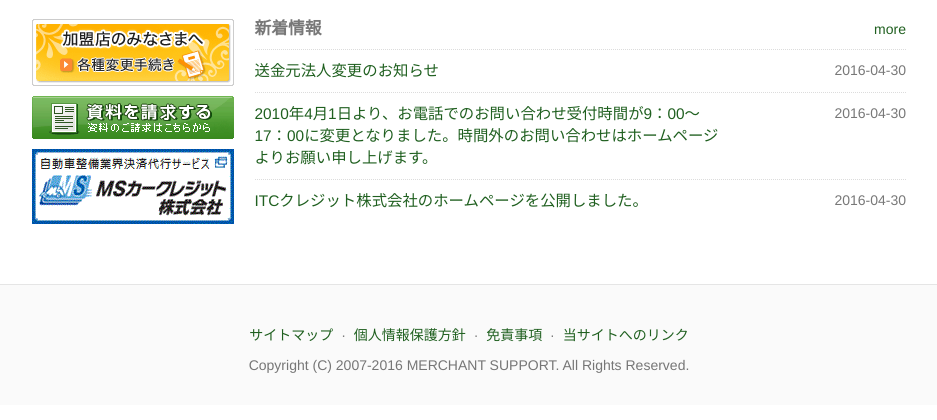
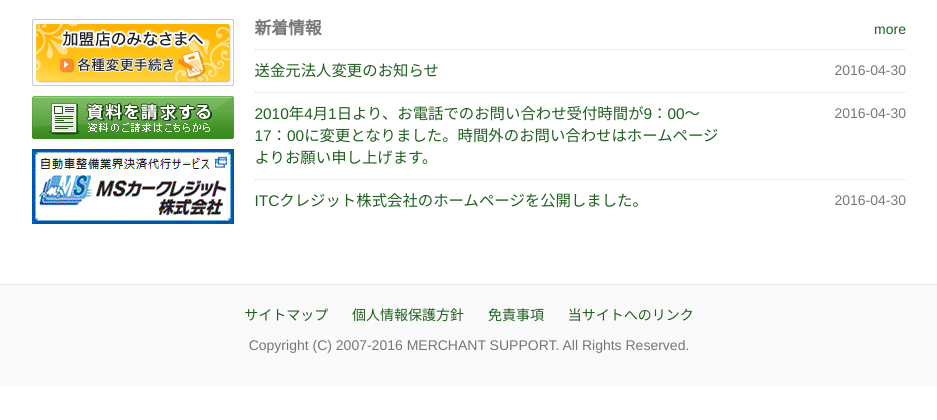
Before and after one commit to JinXiaohu/www.merchant-s.com, a PHP site: page /database/ in a window 1280 px wide. Shown: the part 908-1328 px from the top of the page, without its empty margins (171-1108 px from the left). After the commit the page ends 1261 px from the top, so only its background shows below. Run offline with PHP 8.4, Linux system fonts and the light colour scheme.

Commit message:
2016-5-18 19：34
修改了footer的样式

```diff
--- a/src/application/views/common/footer.php
+++ b/src/application/views/common/footer.php
@@ -1,36 +1,52 @@
 <style type="text/css">
-.footer-links {
-  padding-left: 0;
-  margin-top: 20px;
-}
 .footer {
   padding-top: 20px;
   padding-bottom: 20px;
   margin-top: 30px;
   color: #767676;
   background-color: #fafafa;
-  text-align: center;
   border-top: 1px solid #e5e5e5;
 }
-.footer-links li {
+.footer_container{
+  max-width: 550px;
+  padding-left: 8px;
+  padding-right: 8px;
+  margin-left: auto;
+  margin-right: auto;
+  text-align: center;
+}
+#copyright{
+  margin-top: 10px;
+}
+.flink{
   display: inline;
-  padding: 0 2px;
+  padding: 5px 10px;
+}
+@media (max-width: 500px){
+  .flink{
+    display: block;
+    float: left;
+    width: 50%;
+    padding-left: 8px;
+    padding-right: 8px;
+  }
 }
 </style>
 
 </div><!--end of container-->
 
-<div class="footer" role="contentinfo">
-  <ul class="footer-links text-muted">
-    <li><a href="<?php echo $base_path;?>sitemap">サイトマップ</a></li>
-    <li>·</li>
-    <li><a href="<?php echo $base_path;?>policy">個人情報保護方針</a></li>
-    <li>·</li>
-    <li><a href="<?php echo $base_path;?>disclaimer">免責事項</a></li>
-    <li>·</li>
-    <li><a href="<?php echo $base_path;?>link">当サイトへのリンク</a></li>
-  </ul>
-  <p>Copyright (C) 2007-2016 MERCHANT SUPPORT. All Rights Reserved.</p>
+<div class="footer">
+
+<div class="footer_container">
+
+  <div class="row">
+    <div class="flink"><a href="<?php echo $base_path;?>sitemap">サイトマップ</a></div>
+    <div class="flink"><a href="<?php echo $base_path;?>policy">個人情報保護方針</a></div>
+    <div class="flink"><a href="<?php echo $base_path;?>disclaimer">免責事項</a></div>
+    <div class="flink"><a href="<?php echo $base_path;?>link">当サイトへのリンク</a></div>
+  </div>
+  <p id="copyright">Copyright (C) 2007-2016 MERCHANT SUPPORT. All Rights Reserved.</p>
+</div>
 </div>
 
 <script type="text/javascript">
--- a/src/application/views/common/nav.php
+++ b/src/application/views/common/nav.php
@@ -1,7 +1,7 @@
 <style type="text/css">
 body{
   margin-top: 10px;
-  margin-bottom: 15px;
+  margin-bottom: 0;
 }
 .container{
   max-width: 890px;
```
